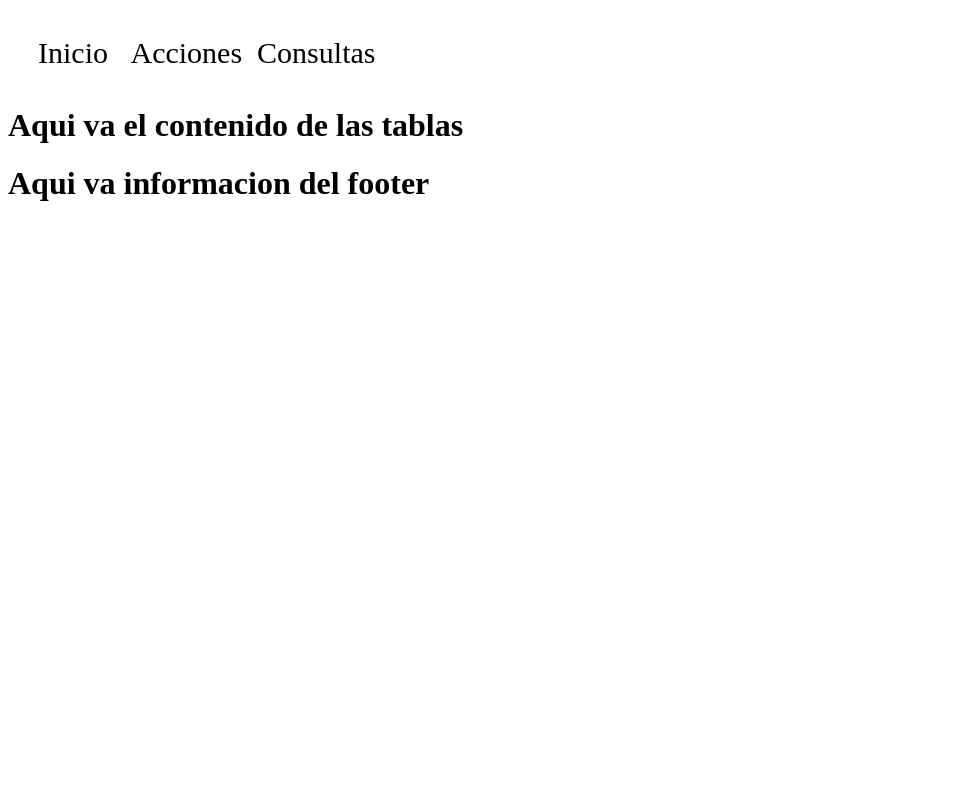
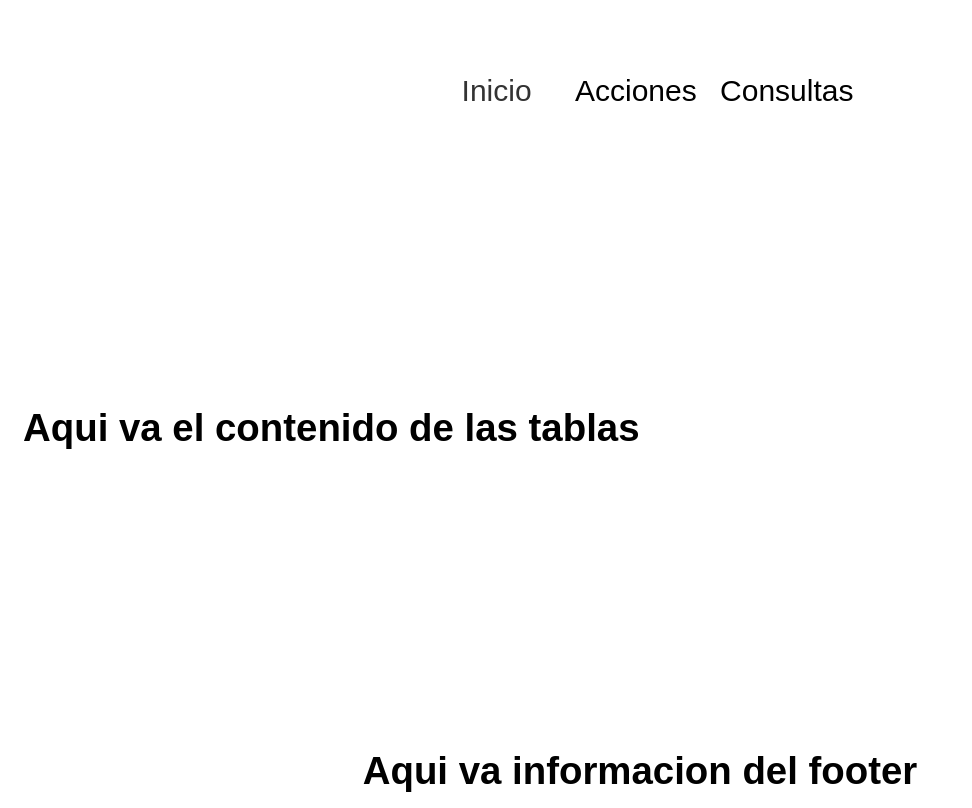
Before and after one commit to raulxlolx/PHPmysql, a PHP site: page / in a window 1280 px wide. Shown: the whole page, without its empty margins (0-972 px from the left). Before the commit the page ends 201 px from the top, so only its background shows below. Run offline with PHP 8.4, Linux system fonts and the light colour scheme.

Commit message:
arreglo de css

```diff
--- a/estilos.css
+++ b/estilos.css
@@ -1,8 +1,71 @@
-/* Estilos para el menú */
+html {
+    height: 100%;
+}
+
+body {
+    font-family: "Public Sans", sans-serif;
+    font-size: 1.2rem;
+
+    /* Ampliar web a tamaño dispositivo */
+    min-height: 100%;
+}
+
+/* Preparamos sus hijos */
+
+
+/* Crear Grid */
+.grid-container {
+    display: grid;
+
+
+
+
+
+    grid-template:
+        "header" 100px
+
+        "main" auto
+
+        "footer" 100px;
+}
+
+@media (min-width: 600px) {
+    .grid-container {
+
+
+        grid-template:
+            "header" auto
+            "main" auto
+            "footer" 100px
+
+
+    }
+
+}
+
+
+header{
+    grid-area: header;
+
+    padding: 15px;
+    text-align: center;
+}
+main{
+    grid-area: main;
+    padding: 15px;
+}
+footer{
+    grid-area: footer;
+    padding: 15px;
+    text-align: center;
+}
+
+
 ul {
     list-style-type: none;
     margin: 0;
     padding: 15px;
+
     font-size: 30px;
 }
 
@@ -11,11 +74,12 @@ ul li {
     position: relative;
     padding-left: 15px;
 
+
 }
 
 ul li:hover {
     background-color: #f2f2f2;
-border-radius: 15px;
+    border-radius: 15px;
 }
 
 ul li a {
--- a/index.php
+++ b/index.php
@@ -6,7 +6,7 @@
     <title>Document</title>
     <link rel="stylesheet" href="estilos.css">
 </head>
-<body>
+<body class="grid-container">
     <?php
      error_reporting(E_ALL);
      ini_set('display_errors', 1);
@@ -32,23 +32,23 @@
         <h1></h1>
 
         <ul>
-            <li>Inicio</li>
+            <li><a href="#">Inicio</a></li>
             <li>Acciones
                 <ul>
-                    <li>Altas</li>
-                    <li>Bajas</li>
-                    <li>Modificar</li>
+                    <li><a href="#">Altas</a></li>
+                    <li><a href="#">Bajas</a></li>
+                    <li><a href="#">Modificar</a></li>
                 </ul>
+            </li>
             <li>Consultas
                 <ul>
-                    <li>Todos Los registros</li>
-                    <li>Buscar un registro </li>
-                    <li>Buscar con orden</li>
-                    <li>Buscar registro ordenado</li>
-                    <li>Buscar registro ordenado y limitado</li>
+                    <li><a href="#">Todos Los registros</a></li>
+                    <li><a href="#">Buscar un registro</a></li>
+                    <li><a href="#">Buscar con orden</a></li>
+                    <li><a href="#">Buscar registro ordenado</a></li>
+                    <li><a href="#">Buscar registro ordenado y limitado</a></li>
                 </ul>
             </li>
-
         </ul>
 
     </header>
```
